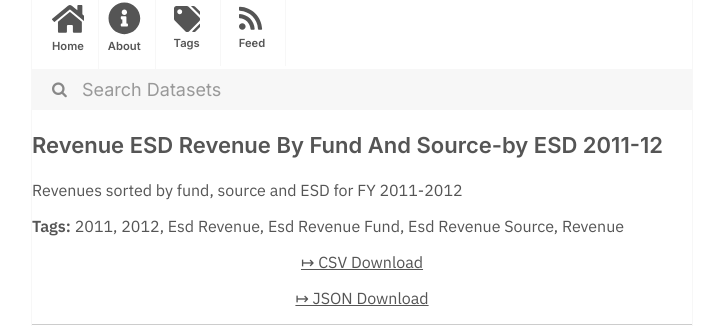
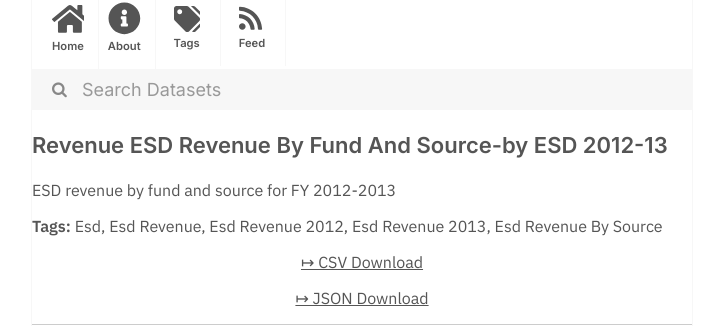
Before and after one commit to dayda-entities/state-of-oregon, a Jekyll site: the page built from _posts/2020-11-10-revenue-esd-revenue-by-fund-an.md, in a window 1280 px wide. Shown: the part 216-542 px from the top of the page, without its empty margins (278-1001 px from the left). Built offline with Jekyll 4.4.1, drawn with Linux system fonts in a browser that asks for light colours.

```diff
--- a/_posts/2020-11-10-revenue-esd-revenue-by-fund-an.md
+++ b/_posts/2020-11-10-revenue-esd-revenue-by-fund-an.md
@@ -1,21 +1,20 @@
 ---
-title: Revenue ESD Revenue By Fund And Source-by ESD 2011-12
-created: '2020-11-10T17:21:58.083921'
-modified: '2020-11-10T17:21:58.083931'
+title: Revenue ESD Revenue By Fund And Source-by ESD 2012-13
+created: '2020-11-10T17:23:16.544625'
+modified: '2020-11-10T17:23:16.544636'
 state: active
 type: dataset
 tags:
-  - '2011'
-  - '2012'
+  - Esd
   - Esd Revenue
-  - Esd Revenue Fund
-  - Esd Revenue Source
-  - Revenue
+  - Esd Revenue 2012
+  - Esd Revenue 2013
+  - Esd Revenue By Source
 groups:
   - Local Government
-csv_url: 'https://data.oregon.gov/api/views/4x2s-5ci8/rows.csv?accessType=DOWNLOAD'
-json_url: 'https://data.oregon.gov/api/views/4x2s-5ci8/rows.json?accessType=DOWNLOAD'
+csv_url: 'https://data.oregon.gov/api/views/wf6w-fnc5/rows.csv?accessType=DOWNLOAD'
+json_url: 'https://data.oregon.gov/api/views/wf6w-fnc5/rows.json?accessType=DOWNLOAD'
 layout: post
 
 ---
-Revenues sorted by fund, source and ESD for FY 2011-2012
+ESD revenue by fund and source for FY 2012-2013
```
